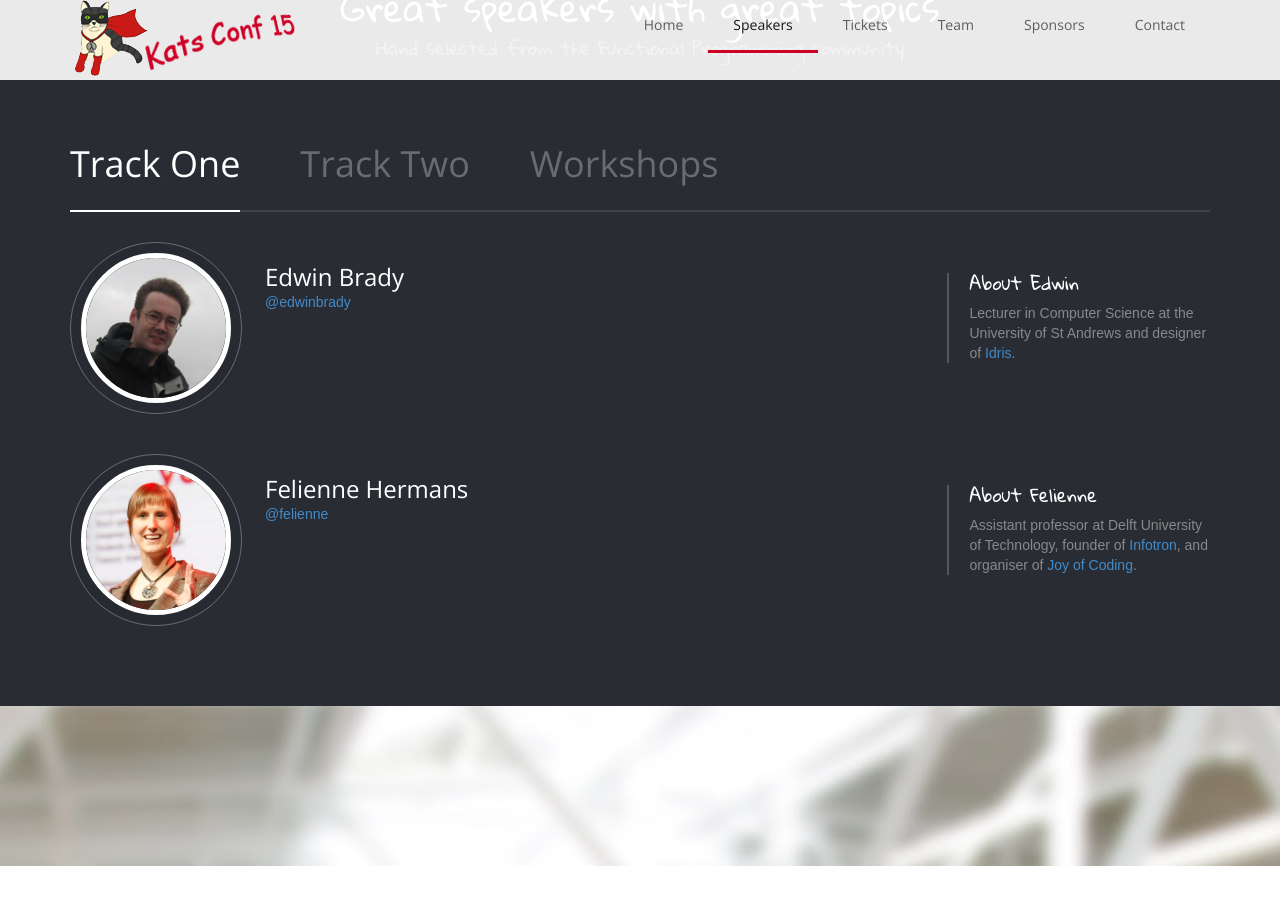
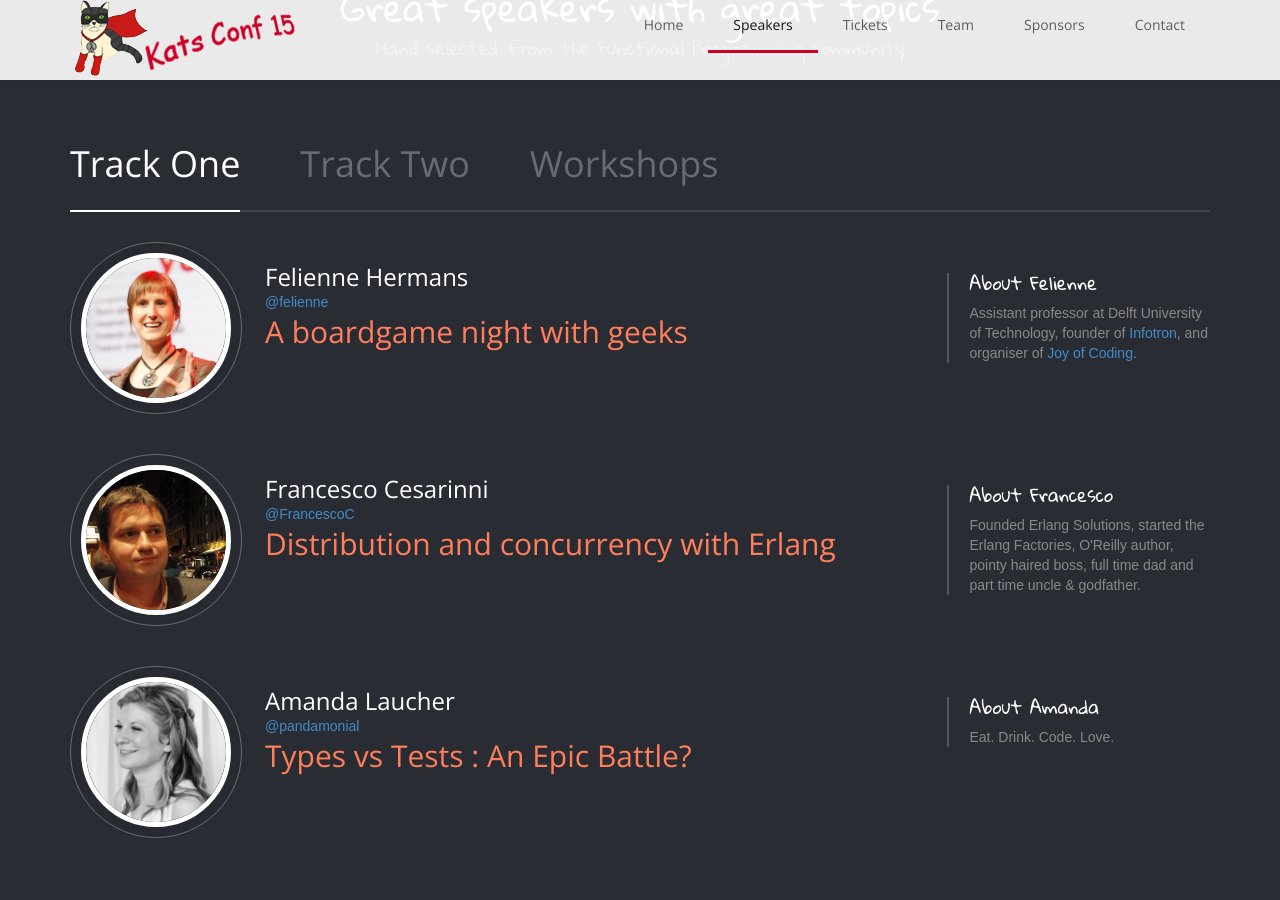
Before and after one commit to trcooke/trcooke.github.io, a Jekyll site: the page katsconf15/index.html, which Jekyll copies as it is, in a window 1280 px wide and 900 px high, scrolled down 1185 px. Built offline with Jekyll 4.4.1, drawn with Linux system fonts in a browser that asks for light colours; nearby versions of some CDN libraries; library files that are not in the unit come from our copies.

Commit message:
Invited speakers added with default data scraped off Twitter.

```diff
--- a/katsconf15/index.html
+++ b/katsconf15/index.html
@@ -237,36 +237,6 @@
                         <div class="col-sm-2">
                             <div class="outer-border item">
                                 <div class="middle-border">
-                                    <img src="assets/pictures/edwin.png" class="img-circle inner-border">
-                                </div>
-                            </div>
-                        </div><!-- /.col-md-2 -->
-
-                        <div class="col-sm-7">
-                            <p class="name">Edwin Brady</p>
-                            <p class="company"><a href="https://twitter.com/edwinbrady" target="_blank">@edwinbrady</a></p>
-                            <p class="talk-title"></p>
-                            <p class="time"><!-- <span class="time-start">08:00</span> - 08:45 --></p>
-                        </div><!-- /.col-md-7 -->
-
-                        <hr>
-
-                        <div class="col-sm-3">
-							<div class="about">
-								<h4>About Edwin</h4>
-
-								<p>
-                                    Lecturer in Computer Science at the University of St Andrews and designer of <a href="http://www.idris-lang.org/" target="_blank">Idris</a>.
-                                </p>
-							</div><!-- /.about -->
-                        </div><!-- /.col-md-3 -->
-                    </div><!-- /.speaker -->
-
-
-                    <div class="row speaker">
-                        <div class="col-sm-2">
-                            <div class="outer-border item">
-                                <div class="middle-border">
                                     <img src="assets/pictures/felienne.jpg" class="img-circle inner-border">
                                 </div>
                             </div>
@@ -275,7 +245,7 @@
                         <div class="col-sm-7">
                             <p class="name">Felienne Hermans</p>
                             <p class="company"><a href="https://twitter.com/felienne" target="_blank">@felienne</a></p>
-                            <p class="talk-title"></p>
+                            <p class="talk-title">A boardgame night with geeks</p>
                             <p class="time"><!-- <span class="time-start">09:00</span> - 09:45 --></p>
                         </div><!-- /.col-md-7 -->
 
@@ -291,34 +261,31 @@
 							</div><!-- /.about -->
                         </div><!-- /.col-md-3 -->
                     </div><!-- /.speaker -->
-                </div><!-- /.tab-1 -->
-
-                <div class="tab-pane fade" id="tab-2">
 
                     <div class="row speaker">
                         <div class="col-sm-2">
                             <div class="outer-border item">
                                 <div class="middle-border">
-                                    <img src="assets/pictures/speakers-2.jpg" class="img-circle inner-border">
+                                    <img src="assets/pictures/francesco.jpeg" class="img-circle inner-border">
                                 </div>
                             </div>
                         </div><!-- /.col-md-2 -->
 
                         <div class="col-sm-7">
-                            <p class="name">John Doe</p>
-                            <p class="company">CEO at Crown.io</p>
-                            <p class="talk-title">Is there a need for Business 3.0?</p>
-                            <p class="time"><span class="time-start">10:00</span> - 10:45</p>
+                            <p class="name">Francesco Cesarinni</p>
+                            <p class="company"><a href="https://twitter.com/FrancescoC" target="_blank">@FrancescoC</a></p>
+                            <p class="talk-title">Distribution and concurrency with Erlang</p>
+                            <p class="time"><!-- <span class="time-start">09:00</span> - 09:45 --></p>
                         </div><!-- /.col-md-7 -->
 
                         <hr>
 
                         <div class="col-sm-3">
                             <div class="about">
-                                <h4>About John</h4>
+                                <h4>About Francesco</h4>
 
                                 <p>
-                                    Integer at eros eu mauris tincidunt eleifend. In hac habitasse platea dictumst. Aliquam vitae quam nec lorem viverra
+                                    Founded Erlang Solutions, started the Erlang Factories, O'Reilly author, pointy haired boss, full time dad and part time uncle &amp; godfather.
                                 </p>
                             </div><!-- /.about -->
                         </div><!-- /.col-md-3 -->
@@ -328,26 +295,58 @@
                         <div class="col-sm-2">
                             <div class="outer-border item">
                                 <div class="middle-border">
-                                    <img src="assets/pictures/speakers-1.jpg" class="img-circle inner-border">
+                                    <img src="assets/pictures/amanda.png" class="img-circle inner-border">
                                 </div>
                             </div>
                         </div><!-- /.col-md-2 -->
 
                         <div class="col-sm-7">
-                            <p class="name">Eduard Jones</p>
-                            <p class="company">Social Architects, inc</p>
-                            <p class="talk-title">Street art as a new marketing tool</p>
-                            <p class="time"><span class="time-start">08:00</span> - 08:45</p>
+                            <p class="name">Amanda Laucher</p>
+                            <p class="company"><a href="https://twitter.com/pandamonial" target="_blank">@pandamonial</a></p>
+                            <p class="talk-title">Types vs Tests : An Epic Battle?</p>
+                            <p class="time"><!-- <span class="time-start">09:00</span> - 09:45 --></p>
                         </div><!-- /.col-md-7 -->
 
                         <hr>
 
                         <div class="col-sm-3">
                             <div class="about">
-                                <h4>About Eduard</h4>
+                                <h4>About Amanda</h4>
+                                <p>
+                                    Eat. Drink. Code. Love.
+                                </p>
+                            </div><!-- /.about -->
+                        </div><!-- /.col-md-3 -->
+                    </div><!-- /.speaker -->
+
+                </div><!-- /.tab-1 -->
+
+                <div class="tab-pane fade" id="tab-2">
+
+                    <div class="row speaker">
+                        <div class="col-sm-2">
+                            <div class="outer-border item">
+                                <div class="middle-border">
+                                    <img src="assets/pictures/phil.jpg" class="img-circle inner-border">
+                                </div>
+                            </div>
+                        </div><!-- /.col-md-2 -->
+
+                        <div class="col-sm-7">
+                            <p class="name">Phil Trelford</p>
+                            <p class="company"><a href="https://twitter.com/ptrelford" target="_blank">@ptrelford</a></p>
+                            <p class="talk-title">Beyonds lists: high performance data structures</p>
+                            <p class="time"><!-- <span class="time-start">10:00</span> - 10:45 --></p>
+                        </div><!-- /.col-md-7 -->
+
+                        <hr>
+
+                        <div class="col-sm-3">
+                            <div class="about">
+                                <h4>About Phil</h4>
 
                                 <p>
-                                    Integer at eros eu mauris tincidunt eleifend. In hac habitasse platea dictumst. Aliquam vitae quam nec lorem viverra
+                                    Father figure
                                 </p>
                             </div><!-- /.about -->
                         </div><!-- /.col-md-3 -->
@@ -357,26 +356,55 @@
                         <div class="col-sm-2">
                             <div class="outer-border item">
                                 <div class="middle-border">
-                                    <img src="assets/pictures/speakers-3.jpg" class="img-circle inner-border">
+                                    <img src="assets/pictures/corinne.png" class="img-circle inner-border">
                                 </div>
                             </div>
                         </div><!-- /.col-md-2 -->
 
                         <div class="col-sm-7">
-                            <p class="name">Clarissa Daniels</p>
-                            <p class="company">Founder of Pear, inc.</p>
-                            <p class="talk-title">Using social services to increse your sales</p>
-                            <p class="time"><span class="time-start">09:00</span> - 09:45</p>
+                            <p class="name">Corinne Krych</p>
+                            <p class="company"><a href="https://twitter.com/corinnekrych" target="_blank">@corinnekrych</a></p>
+                            <p class="talk-title">Will Swift rule the world?</p>
+                            <p class="time"><!-- <span class="time-start">08:00</span> - 08:45 --></p>
                         </div><!-- /.col-md-7 -->
 
                         <hr>
 
                         <div class="col-sm-3">
                             <div class="about">
-                                <h4>About Clarissa</h4>
+                                <h4>About Corinne</h4>
 
                                 <p>
-                                    Integer at eros eu mauris tincidunt eleifend. In hac habitasse platea dictumst. Aliquam vitae quam nec lorem viverra
+                                    Mobile - HTML5 - iOS - AeroGear - Red Hat <a href="http://corinnekrych.org" target="_blank">corinnekrych.org</a>
+                                </p>
+                            </div><!-- /.about -->
+                        </div><!-- /.col-md-3 -->
+                    </div><!-- /.speaker -->
+
+                    <div class="row speaker">
+                        <div class="col-sm-2">
+                            <div class="outer-border item">
+                                <div class="middle-border">
+                                    <img src="assets/pictures/jan.png" class="img-circle inner-border">
+                                </div>
+                            </div>
+                        </div><!-- /.col-md-2 -->
+
+                        <div class="col-sm-7">
+                            <p class="name">Jan Macháček</p>
+                            <p class="company"><a href="https://twitter.com/honzam399" target="_blank">@honzam399</a></p>
+                            <p class="talk-title">Distributed Scala</p>
+                            <p class="time"><!-- <span class="time-start">09:00</span> - 09:45 --></p>
+                        </div><!-- /.col-md-7 -->
+
+                        <hr>
+
+                        <div class="col-sm-3">
+                            <div class="about">
+                                <h4>About Jan</h4>
+
+                                <p>
+                                    Pointy-haired engineer &amp; competitive cyclist
                                 </p>
                             </div><!-- /.about -->
                         </div><!-- /.col-md-3 -->
@@ -390,85 +418,26 @@
                         <div class="col-sm-2">
                             <div class="outer-border item">
                                 <div class="middle-border">
-                                    <img src="assets/pictures/speakers-3.jpg" class="img-circle inner-border">
+                                    <img src="assets/pictures/edwin.png" class="img-circle inner-border">
                                 </div>
                             </div>
                         </div><!-- /.col-md-2 -->
 
                         <div class="col-sm-7">
-                            <p class="name">Clarissa Daniels</p>
-                            <p class="company">Founder of Pear, inc.</p>
-                            <p class="talk-title">Using social services to increse your sales</p>
-                            <p class="time"><span class="time-start">09:00</span> - 09:45</p>
+                            <p class="name">Edwin Brady</p>
+                            <p class="company"><a href="https://twitter.com/edwinbrady" target="_blank">@edwinbrady</a></p>
+                            <p class="talk-title">Idris: Practical Software Verification with Dependent</p>
+                            <p class="time"><!-- <span class="time-start">08:00</span> - 08:45 --></p>
                         </div><!-- /.col-md-7 -->
 
                         <hr>
 
                         <div class="col-sm-3">
                             <div class="about">
-                                <h4>About Clarissa</h4>
+                                <h4>About Edwin</h4>
 
                                 <p>
-                                    Integer at eros eu mauris tincidunt eleifend. In hac habitasse platea dictumst. Aliquam vitae quam nec lorem viverra
-                                </p>
-                            </div><!-- /.about -->
-                        </div><!-- /.col-md-3 -->
-                    </div><!-- /.speaker -->
-
-
-                    <div class="row speaker">
-                        <div class="col-sm-2">
-                            <div class="outer-border item">
-                                <div class="middle-border">
-                                    <img src="assets/pictures/speakers-2.jpg" class="img-circle inner-border">
-                                </div>
-                            </div>
-                        </div><!-- /.col-md-2 -->
-
-                        <div class="col-sm-7">
-                            <p class="name">John Doe</p>
-                            <p class="company">CEO at Crown.io</p>
-                            <p class="talk-title">Is there a need for Business 3.0?</p>
-                            <p class="time"><span class="time-start">10:00</span> - 10:45</p>
-                        </div><!-- /.col-md-7 -->
-
-                        <hr>
-
-                        <div class="col-sm-3">
-                            <div class="about">
-                                <h4>About John</h4>
-
-                                <p>
-                                    Integer at eros eu mauris tincidunt eleifend. In hac habitasse platea dictumst. Aliquam vitae quam nec lorem viverra
-                                </p>
-                            </div><!-- /.about -->
-                        </div><!-- /.col-md-3 -->
-                    </div><!-- /.speaker -->
-
-                    <div class="row speaker">
-                        <div class="col-sm-2">
-                            <div class="outer-border item">
-                                <div class="middle-border">
-                                    <img src="assets/pictures/speakers-1.jpg" class="img-circle inner-border">
-                                </div>
-                            </div>
-                        </div><!-- /.col-md-2 -->
-
-                        <div class="col-sm-7">
-                            <p class="name">Eduard Jones</p>
-                            <p class="company">Social Architects, inc</p>
-                            <p class="talk-title">Street art as a new marketing tool</p>
-                            <p class="time"><span class="time-start">08:00</span> - 08:45</p>
-                        </div><!-- /.col-md-7 -->
-
-                        <hr>
-
-                        <div class="col-sm-3">
-                            <div class="about">
-                                <h4>About Eduard</h4>
-
-                                <p>
-                                    Integer at eros eu mauris tincidunt eleifend. In hac habitasse platea dictumst. Aliquam vitae quam nec lorem viverra
+                                    Lecturer in Computer Science at the University of St Andrews and designer of <a href="http://www.idris-lang.org/" target="_blank">Idris</a>.
                                 </p>
                             </div><!-- /.about -->
                         </div><!-- /.col-md-3 -->
```
Also changed, not shown: katsconf15/assets/pictures/amanda.png (added), katsconf15/assets/pictures/corinne.png (added), katsconf15/assets/pictures/francesco.jpeg (added), katsconf15/assets/pictures/jan.png (added), katsconf15/assets/pictures/phil.jpg (added).
